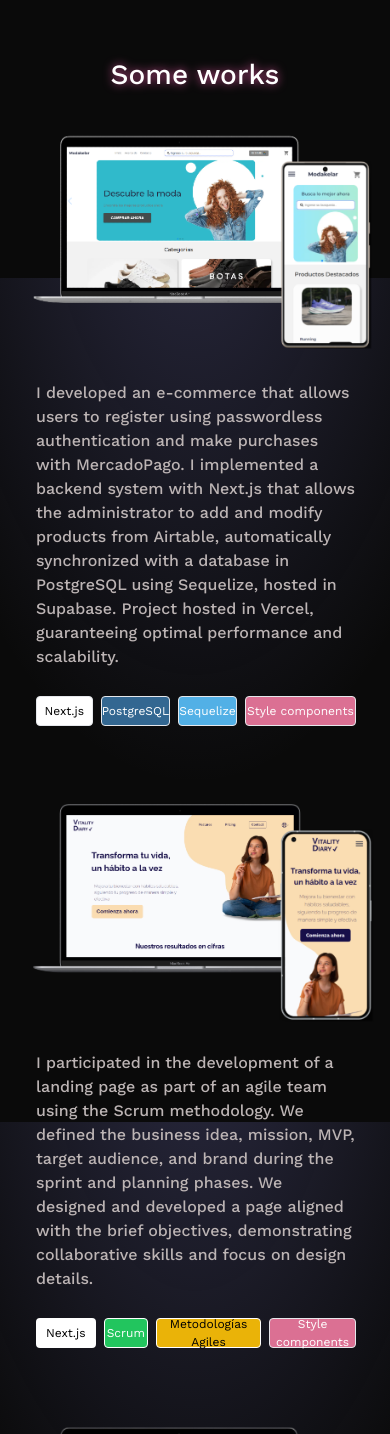
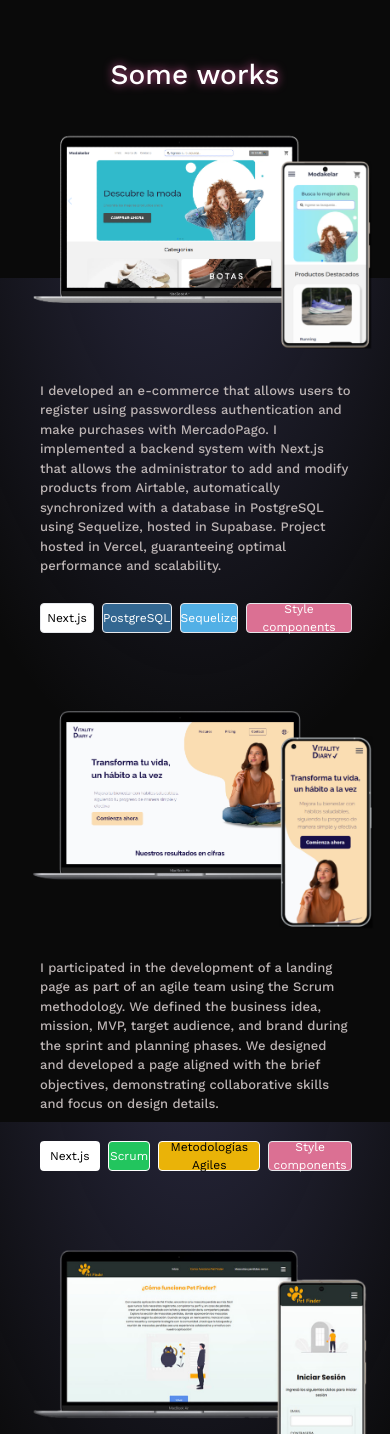
Before and after one commit to ezequielgimenez/portfolio-eze-gimenez, a Next.js app: page /en in a window 390 px wide. Shown: the part 566-2000 px from the top of the page. Built offline with nearby package versions, Linux system fonts and the light colour scheme.

Commit message:
edit change for responsive

```diff
--- a/components/about me/AboutMe.tsx
+++ b/components/about me/AboutMe.tsx
@@ -27,7 +27,7 @@ export default function AboutMeComp() {
               height={300}
             />
           </div>
-          <div className="flex flex-col justify-around  xs:px-2 sm:w-[500px] sm:h-auto sm:justify-center lg:w-[600px]  xl:w-[690px] xl:h-[350px]">
+          <div className="flex flex-col justify-around  xs:px-8 sm:w-[500px] sm:h-auto sm:justify-center lg:w-[600px]  xl:w-[690px] xl:h-[350px]">
             <h3 className="font-normal xs:pb-8  text-[#F0F0F0] sm:text-[15px]  xl:text-[20px]">
               {t("titulo-hello2")}{" "}
               <span className="text-[#858585]">{t("name")}</span>,
--- a/components/contact/Contact.tsx
+++ b/components/contact/Contact.tsx
@@ -14,8 +14,8 @@ export default function ContactComp() {
         </h2>
       </div>
       <div data-aos="zoom-in-right">
-        <div className="flex items-center justify-center h-[150px] pt-1">
-          <h3 className="text-[20px] font-normal  text-[#F0F0F0]">
+        <div className="flex items-center justify-center h-[150px] pt-1 xs:px-2">
+          <h3 className="text-[20px] text-center font-normal  text-[#F0F0F0]">
             {t("contact")}
           </h3>
         </div>
--- a/components/projects/Projects.tsx
+++ b/components/projects/Projects.tsx
@@ -15,7 +15,7 @@ export default function MyProjectsComp() {
     <div>
       <div
         id="trabajos"
-        className="xs:flex xs:pt-24 xs:justify-center sm:justify-normal sm:pl-8 sm:pt-5 "
+        className="xs:flex xs:pt-24  xs:justify-center sm:justify-normal sm:pl-8 sm:pt-5 "
       >
         <h2 className="text-[28px] font-[500] drop-shadow-[0px_0px_5px_rgba(197,75,140,1)]">
           {t("titulo-work")}
@@ -52,11 +52,11 @@ export default function MyProjectsComp() {
         </div>
 
         <div
-          className="flex flex-col  xs:w-[360px] xs:px-5 sm:w-[640px] sm:h-auto sm:justify-center sm:items-center md:w-[740px]
+          className="flex flex-col  xs:w-[360px] xs:px-6  sm:w-[640px] sm:h-auto sm:justify-center sm:items-center md:w-[740px]
            xl:h-full  "
         >
           <p
-            className="text-[#BCB4B4] font-[500] pt-[27px] pb-[27px] sm:w-[550px] sm:px-8 sm:text-[15px] sm:text-start
+            className="xs:text-[13px] text-[#BCB4B4] font-[500] pt-[27px] pb-[27px] sm:w-[550px] sm:px-8 sm:text-[15px] sm:text-start
           xl:w-full xl:text-[20px]"
           >
             {t("work-1")}
@@ -111,11 +111,11 @@ export default function MyProjectsComp() {
         </div>
 
         <div
-          className="flex flex-col xs:w-[360px] xs:px-5  sm:w-[640px] sm:h-auto sm:justify-center sm:items-center md:w-[740px]
+          className="flex flex-col xs:w-[360px] xs:px-6  sm:w-[640px] sm:h-auto sm:justify-center sm:items-center md:w-[740px]
          xl:h-full "
         >
           <p
-            className=" text-[#BCB4B4] font-[500] pt-[27px] pb-[27px] sm:w-[550px] sm:px-8 sm:text-[15px] sm:text-start
+            className="xs:text-[13px] text-[#BCB4B4] font-[500] pt-[27px] pb-[27px] sm:w-[550px] sm:px-8 sm:text-[15px] sm:text-start
           xl:w-full xl:text-[20px]"
           >
             {t("work-2")}
@@ -170,11 +170,11 @@ export default function MyProjectsComp() {
         </div>
 
         <div
-          className="flex flex-col justify-start xs:w-[360px] xs:px-5  sm:w-[640px] sm:h-auto sm:justify-center sm:items-center md:w-[740px]
+          className="flex flex-col justify-start xs:w-[360px] xs:px-6  sm:w-[640px] sm:h-auto sm:justify-center sm:items-center md:w-[740px]
           xl:h-full"
         >
           <p
-            className="xs:w-full xs:pb-[17px] text-[#BCB4B4] font-[500] pt-[27px] sm:pb-[27px] sm:w-[550px] sm:px-8 sm:text-[15px] sm:text-start
+            className="xs:w-full xs:pb-[17px] xs:text-[13px] text-[#BCB4B4] font-[500] pt-[27px] sm:pb-[27px] sm:w-[550px] sm:px-8 sm:text-[15px] sm:text-start
           xl:w-full xl:text-[20px]"
           >
             {t("work-3")}
```
